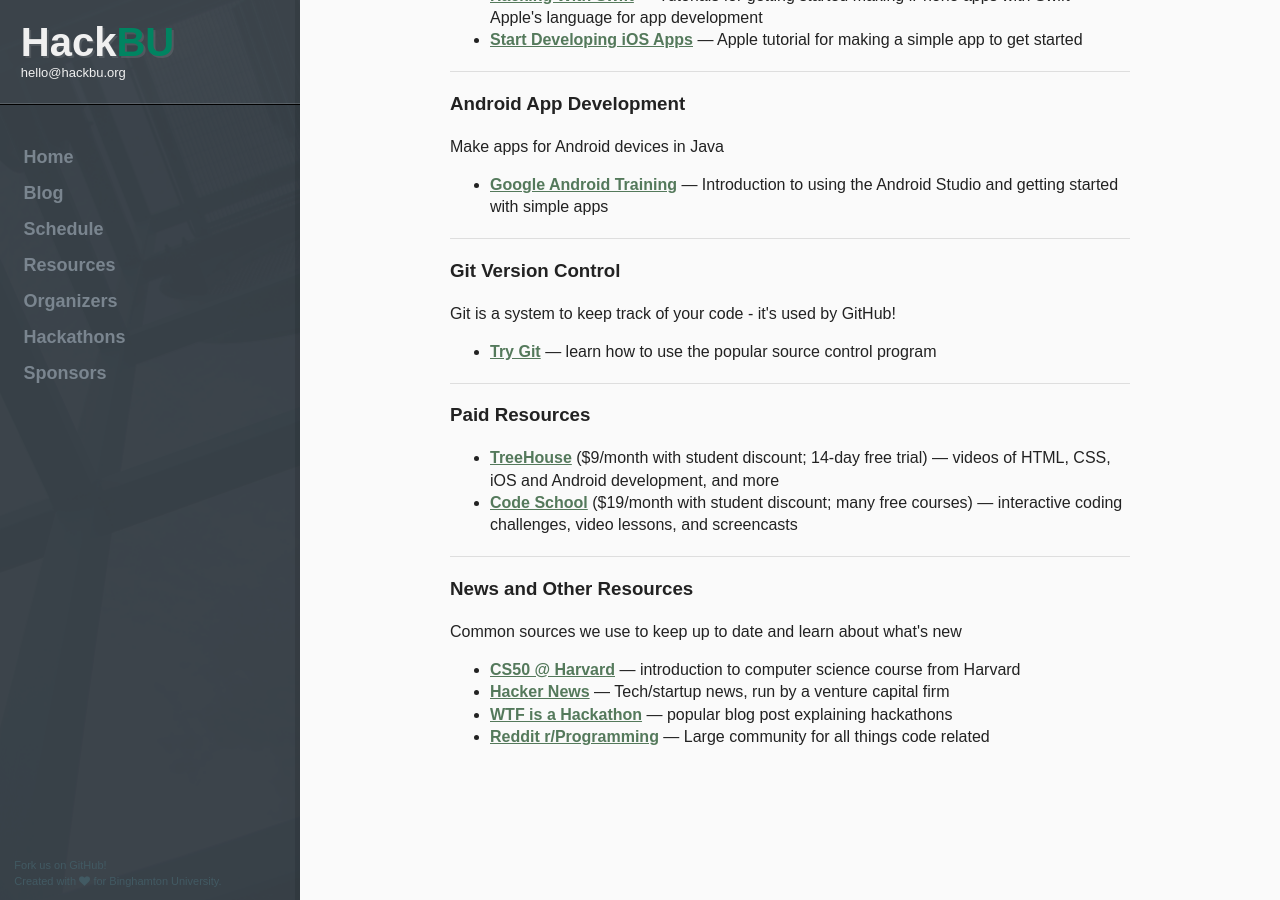
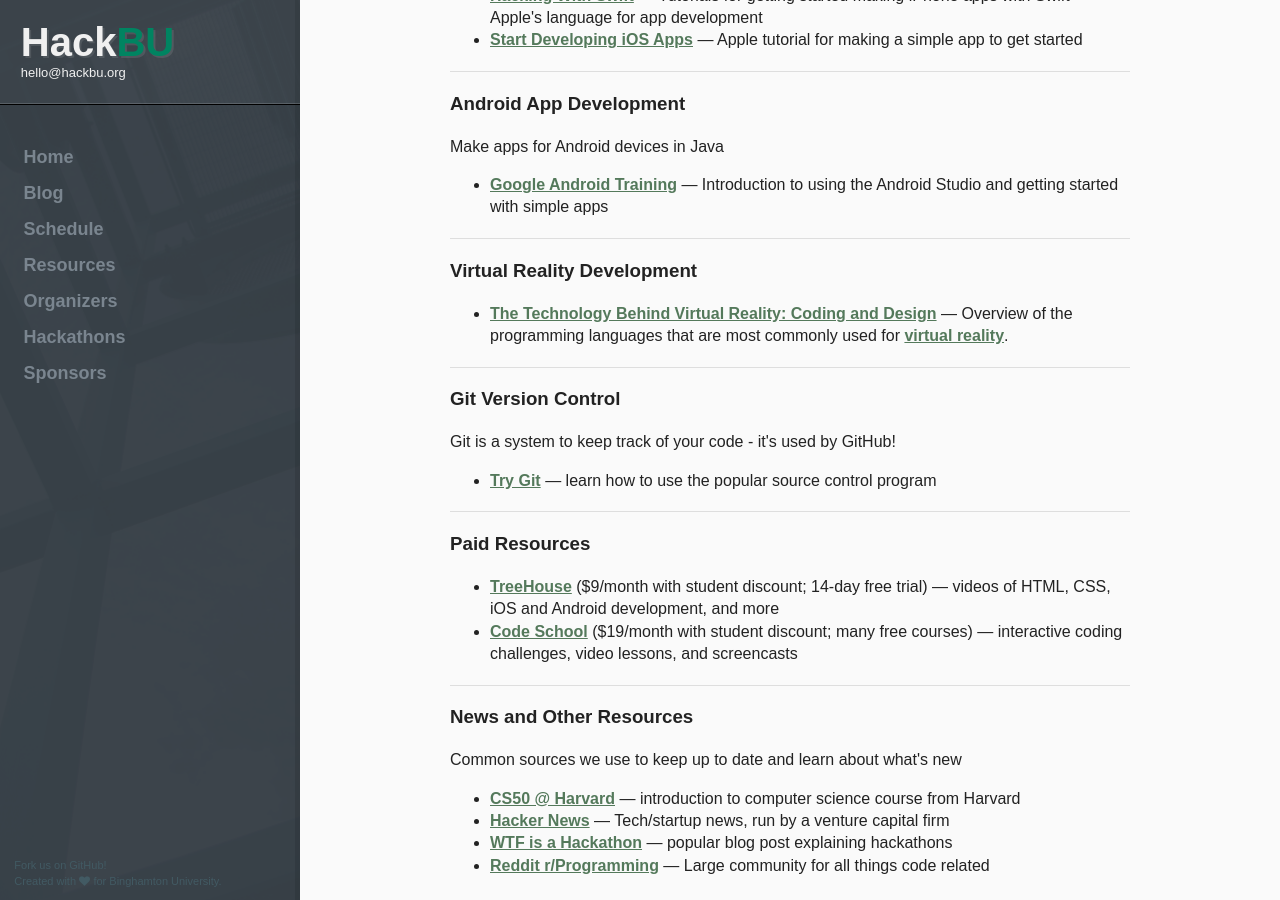
Before and after one commit to hackbinghamton/hackbinghamton.github.io, a Jekyll site: the page built from resources/index.html, in a window 1280 px wide and 900 px high, scrolled down 1116 px. Built offline with Jekyll 4.4.1, drawn with Linux system fonts in a browser that asks for light colours.

Commit message:
resources: add VR section

```diff
--- a/resources/index.html
+++ b/resources/index.html
@@ -60,6 +60,13 @@
 </div>
 
 <div class="article">
+	<h3>Virtual Reality Development</h3>
+	<ul>
+		<li><a href="https://vr.space/news/education/vr-coding-design/">The Technology Behind Virtual Reality: Coding and Design</a> &mdash; Overview of the programming languages that are most commonly used for <a href="https://en.wikipedia.org/wiki/Virtual_reality">virtual reality</a>.</li>
+	</ul>
+</div>
+
+<div class="article">
 	<h3>Git Version Control</h3>
 	<p>Git is a system to keep track of your code - it's used by GitHub!</p>
 	<ul>
```
